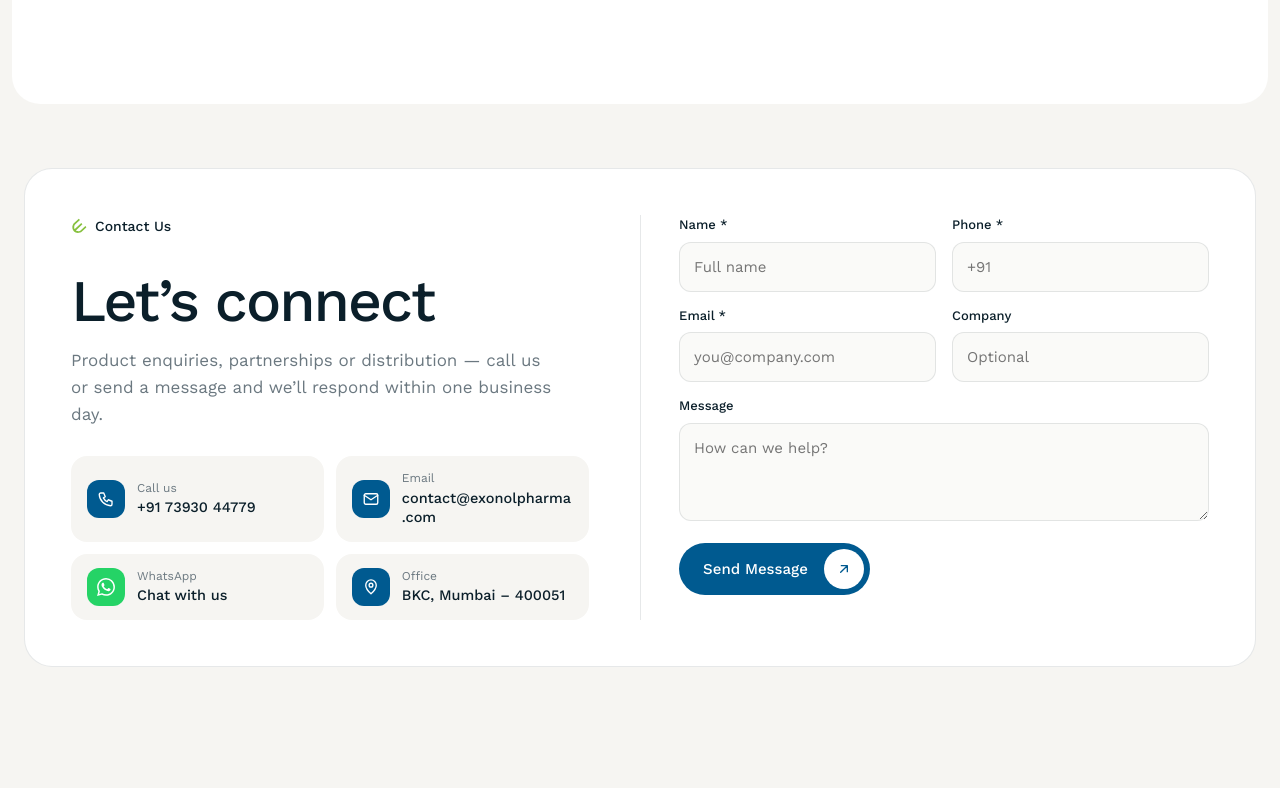
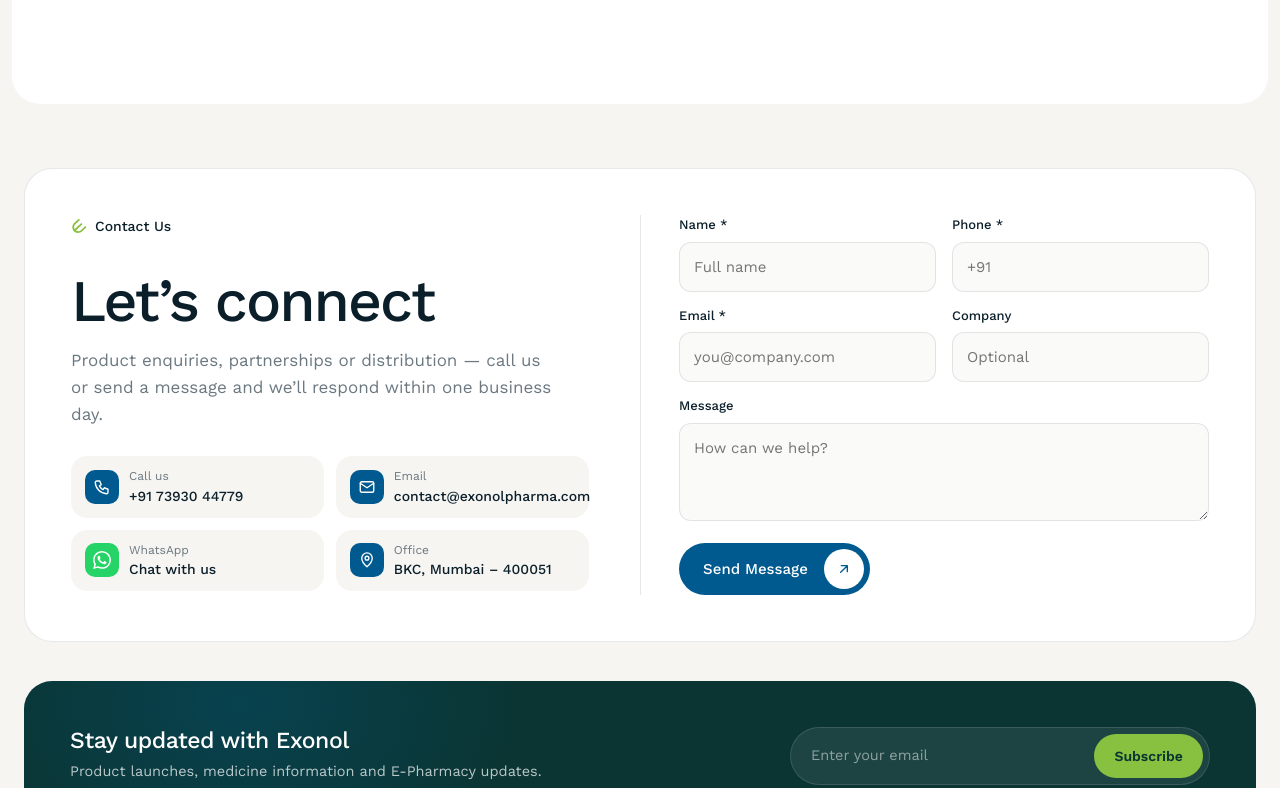
Before and after one commit to NAIKCLINIC/naikpharmacy, a plain HTML site: page index.html in a window 1280 px wide. Shown: the part 5174-5962 px from the top of the page. Drawn offline with nearby package versions, Linux system fonts and the light colour scheme; no server answers.

Commit message:
Tighter gap above footer; contact chip text

```diff
--- a/assets/css/v4.css
+++ b/assets/css/v4.css
@@ -304,3 +304,8 @@ a.hc-chip:hover{background:#EEF4F8;transform:translateY(-2px)}
 .xf .to-top svg{width:15px;height:15px}
 @media (max-width:980px){.xf-top{grid-template-columns:1fr 1fr}.xf-brand{grid-column:1/-1}}
 @media (max-width:560px){.xf-top{grid-template-columns:1fr}.xf-bottom{flex-direction:column;align-items:flex-start}}
+/* spacing into footer + tidy contact chips */
+.hc-sec,.section.cta-sec{padding-bottom:0}
+.hc-chip{padding:12px 14px;gap:10px}
+.hc-ic{flex-basis:34px;width:34px;height:34px;border-radius:10px}
+.hc-chip>span:last-child{font-size:14px;overflow-wrap:normal;word-break:normal}
```
